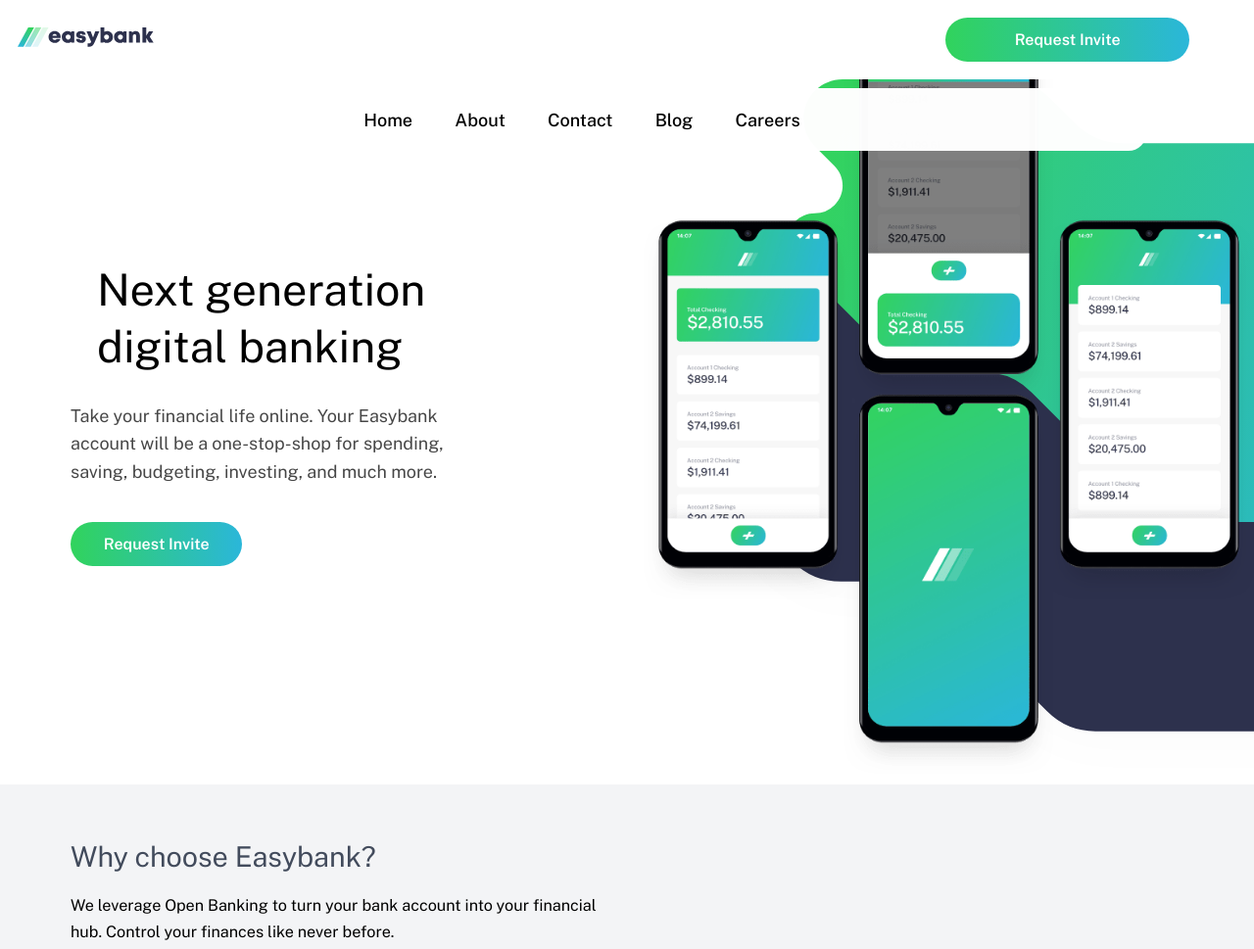
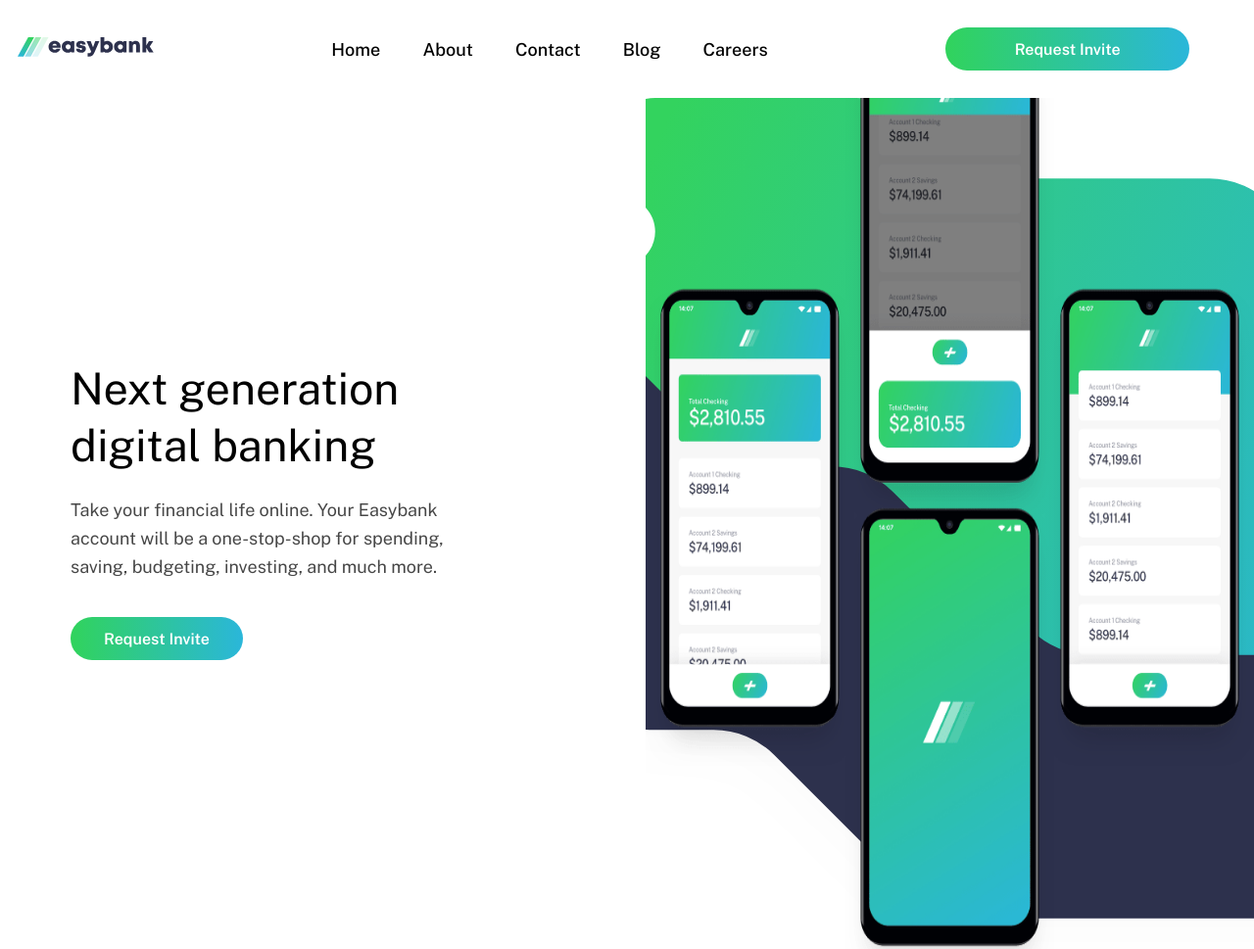
Before and after one commit to GipsZ1/easybank-landing-page, a plain HTML site: page index.html in a window 1280 px wide. Shown: the top 969 px of the page at 98% size. Drawn offline with nearby package versions, Linux system fonts and the light colour scheme.

Commit message:
Full project

```diff
--- a/style.css
+++ b/style.css
@@ -342,21 +342,27 @@ h6{
        padding: 0;
 
     }
+    .list{
+        display: flex;
+        position: relative;
+        top: 0;
+        margin: 0;
+        padding: 0;
+    }
     .left{
-        width: 90%;
+        width: 100%;
         padding-left: 4em;
-
     }
     .right {
+        display: flex;
         background-image: url(images/bg-intro-desktop.svg);
-        width: 70%;
-        height: 90vh;
-        background-position:left;
+        width: 100%;
+        right: 0;
         background-size: cover;
+        background-position: center;
+        background-repeat: no-repeat;
         position: relative;
-        width: 90%;
         z-index: -10;
-        display: block;
     }
     .color1{
         fill: #fff;
@@ -370,14 +376,21 @@ h6{
         fill: red;
     }
     .right img{
+        position: relative;
         width: 100%;
+        height: 120vh;
         margin-top: -3em;
+        background-position: center;
+        background-repeat: no-repeat;
         z-index: 999;
+        background-position: end;
     }
     .main__head h2{
-        width: 60%;
+        width: 70%;
         font-size: 2.5rem;
         text-align: start;
+        margin: 0;
+        margin-bottom: .5em;
         font-weight: 400;
     }
     .left p{
```
